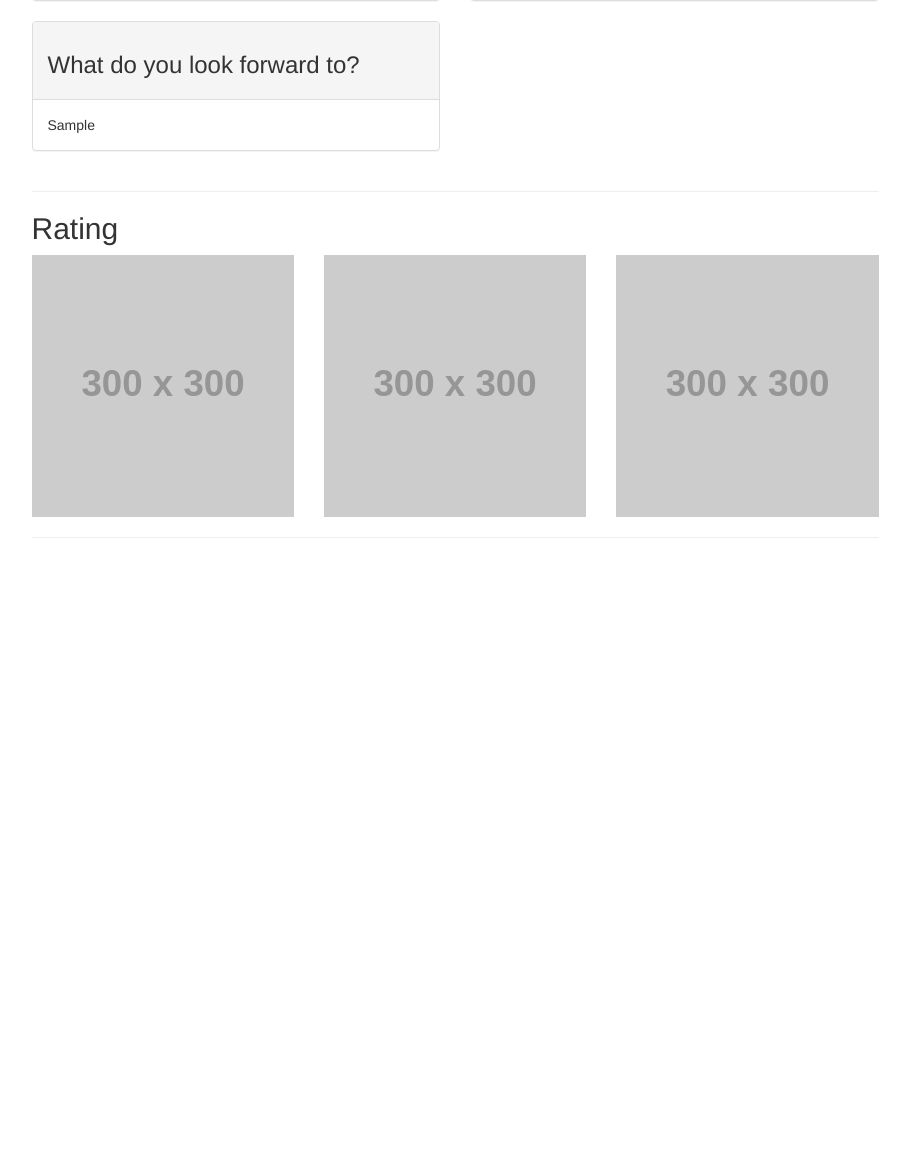
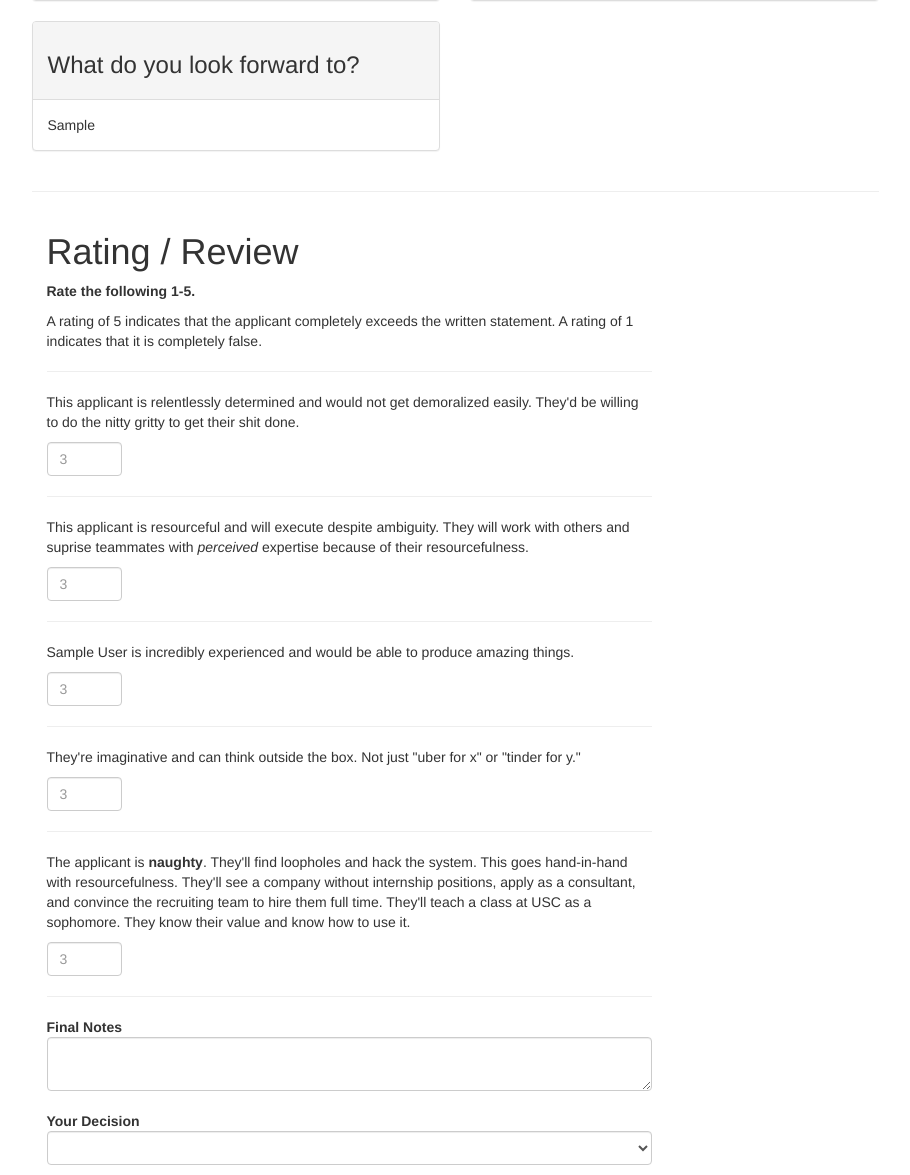
Before and after one commit to LavaLabUSC/application-review, a Django app: template webview/templates/index.html in a window 1280 px wide. Shown: the part 1015-2190 px from the top of the page, without its empty margins (331-1241 px from the left). Before the commit the page ends 1553 px from the top, so only its background shows below. Run offline with Django 3.2, Linux system fonts and the light colour scheme; the template is opened without the code that fills it: most values are stand-ins (such as "Sample title", 1, 10 or a date in 2020); grey boxes labelled with a size stand in for pictures from a placeholder-image service; some libraries are stand-ins or nearby versions.

Commit message:
templating inputs

```diff
--- a/webview/templates/base.html
+++ b/webview/templates/base.html
@@ -55,9 +55,10 @@
     border-right-width:5px;
   }
   </style>
+</head>
 
-  </head>
 <body>
+
   {% block content %}
   {% endblock %}
 
--- a/webview/templates/index.html
+++ b/webview/templates/index.html
@@ -131,17 +131,84 @@
 	    </div>
 
         <hr>
-        <h2 id="sec3">Rating</h2>
-        <p>
-
-        </p>
+        <div class="col-md-9">
+        <h1 id="sec3">Rating / Review</h1>
         <div class="row">
-          <div class="col-md-4"><img src="//placehold.it/300x300" class="img-responsive"></div>
-          <div class="col-md-4"><img src="//placehold.it/300x300" class="img-responsive"></div>
-          <div class="col-md-4"><img src="//placehold.it/300x300" class="img-responsive"></div>
-        </div>
-
-        <hr>
+          <div class="col-md-12">
+		        <p>
+		        	<strong>
+		        		Rate the following 1-5.
+		        	</strong>
+		        </p>
+		        <p>
+		        	A rating of 5 indicates that the applicant completely exceeds the written statement. A rating of 1 indicates that it is completely false.
+		        </p>
+		        <hr>
+		        <p>
+		        	This applicant is relentlessly determined and would not get demoralized easily. They'd be willing to do the nitty gritty to get their shit done.
+		        	<br/>
+		        	<div class="row">
+			        	<div class="col-md-2">
+				        	<input id="determined" name="determined" type="text" placeholder="3" class="form-control input-md" maxlength="1">
+				        </div>
+			       </div>
+		        </p>
+		        <hr>
+		        <p>
+		        	This applicant is resourceful and will execute despite ambiguity. They will work with others and suprise teammates with <i>perceived</i> expertise because of their resourcefulness.
+		           	<br/>
+		        	<div class="row">
+			        	<div class="col-md-2">
+				        	<input id="resourceful" name="resourceful" type="text" placeholder="3" class="form-control input-md" maxlength="1">
+				        </div>
+			       </div>
+		        </p>
+		        <hr>
+		        <p>
+		        	{{ fullName }} is incredibly experienced and would be able to produce amazing things.
+		           	<br/>
+		        	<div class="row">
+			        	<div class="col-md-2">
+				        	<input id="experienced" name="experienced" type="text" placeholder="3" class="form-control input-md" maxlength="1">
+				        </div>
+			       </div>
+		        </p>
+		        <hr>
+		        <p>
+		        	They're imaginative and can think outside the box. Not just "uber for x" or "tinder for y."
+		           	<br/>
+		        	<div class="row">
+			        	<div class="col-md-2">
+				        	<input id="imaginative" name="imaginative" type="text" placeholder="3" class="form-control input-md" maxlength="1">
+				        </div>
+			       </div>
+		        </p>
+		        <hr>
+		        <p>
+		        	The applicant is <strong>naughty</strong>. They'll find loopholes and hack the system. This goes hand-in-hand with resourcefulness. They'll see a company without internship positions, apply as a consultant, and convince the recruiting team to hire them full time. They'll teach a class at USC as a sophomore. They know their value and know how to use it.
+		           	<br/>
+		        	<div class="row">
+			        	<div class="col-md-2">
+				        	<input id="naughty" name="naughty" type="text" placeholder="3" class="form-control input-md" maxlength="1">
+				        </div>
+			       </div>
+		        </p>
+		        <hr>
+		        <p>
+		        	<strong>Final Notes</strong>
+		        	<textarea class="form-control" id="final" name="final"></textarea>
+		        	<br/>
+		        	<strong>Your Decision</strong>
+		        	    <select id="finalDec" name="finalDec" class="form-control">
+							<option selected disabled hidden style='display: none' value=''></option>
+							<option value="SY">Strong Yes</option>
+							<option value="Y">Yes</option>
+							<option value="M">Meh</option>
+							<option value="N">No</option>
+							<option value="F">Da Fuq</option>
+						</select>
+		    </div>
+		</div>
 
         </div><!--/right-->
   	</div><!--/row-->
```
Also changed, not shown: README.md. Lines whose indentation alone changed are shown as unchanged.
